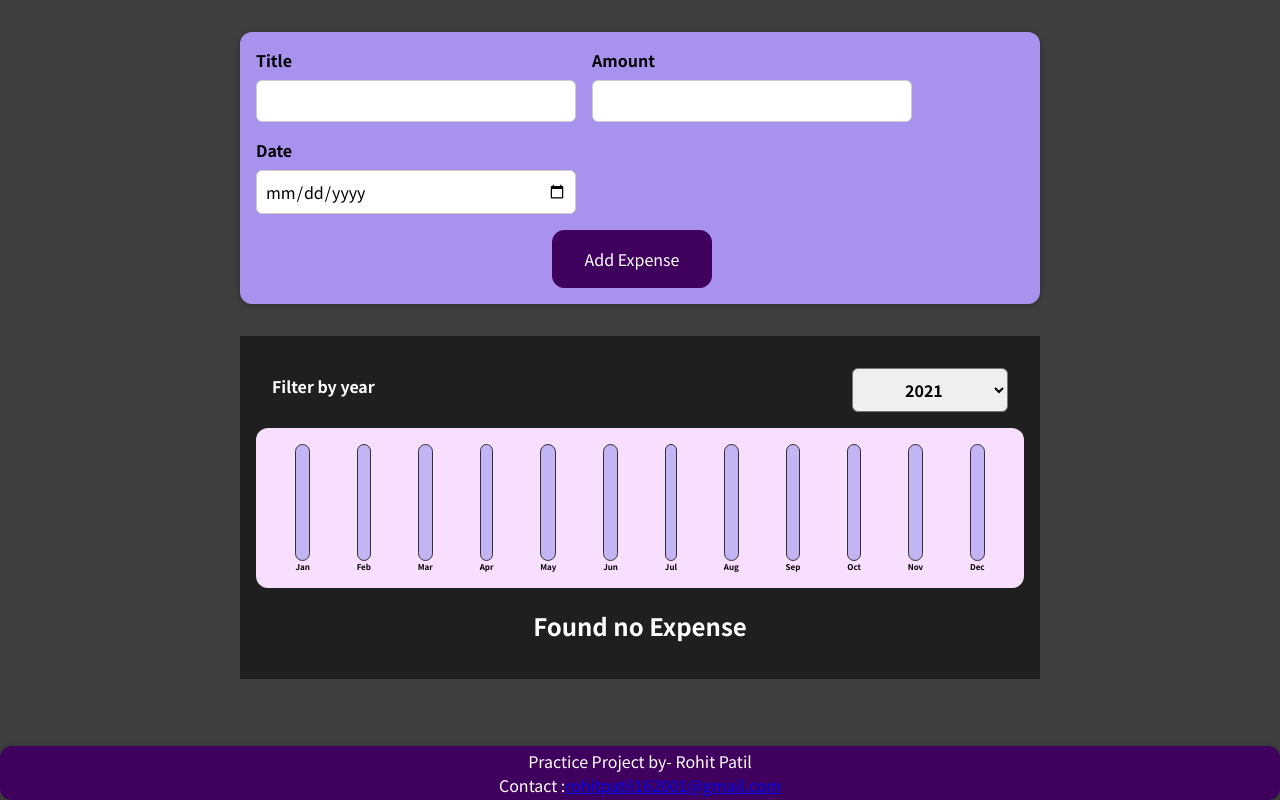
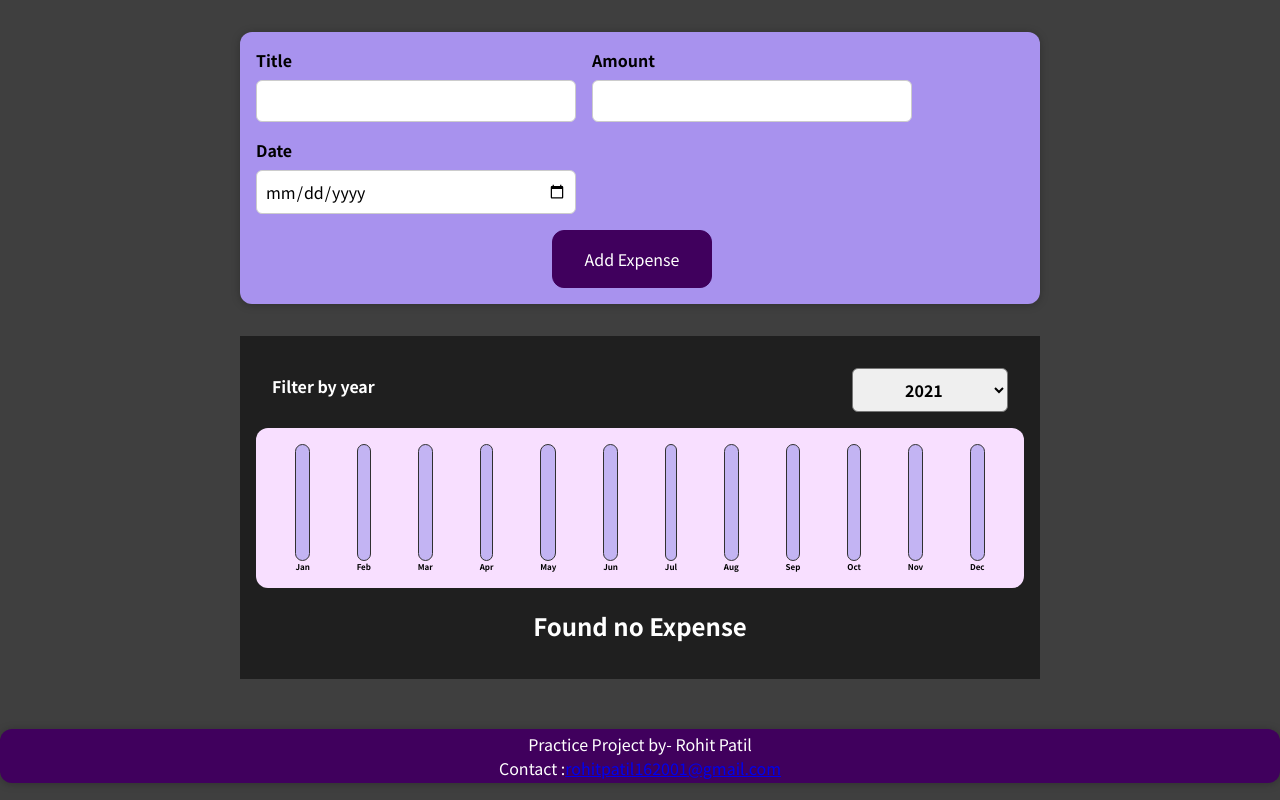
Before and after one commit to rohitpatil007/expense-tracker, a React (Create React App) app: page / in a window 1280 px wide. Built offline with nearby package versions, Linux system fonts and the light colour scheme.

Commit message:
fixed: footer css

```diff
--- a/src/components/UI/Footer.css
+++ b/src/components/UI/Footer.css
@@ -1,7 +1,4 @@
 footer {
-  position: absolute;
-  bottom: 0;
-  width: 100%;
   margin-top: 50px;
   text-align: center;
   padding: 3px;
```
